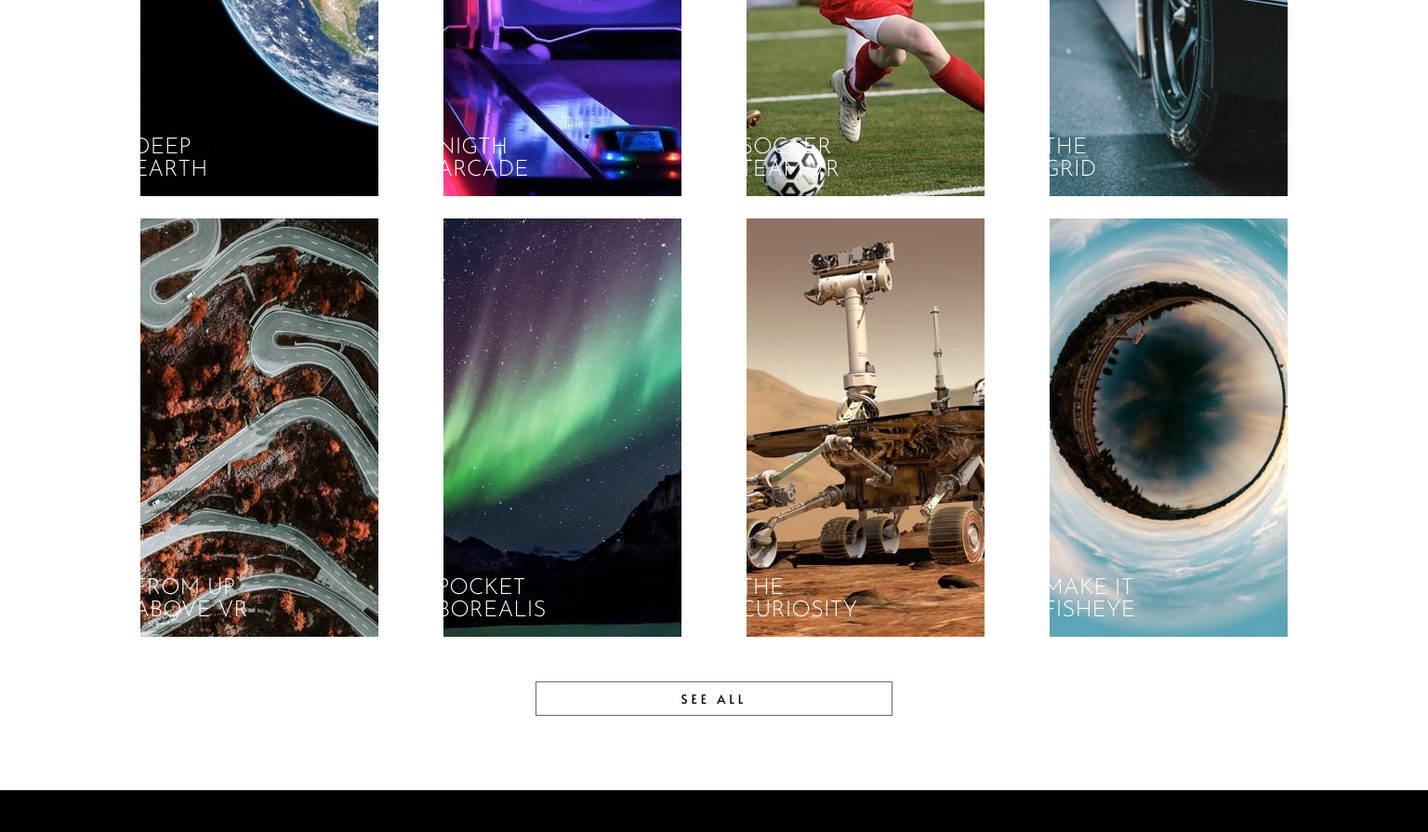
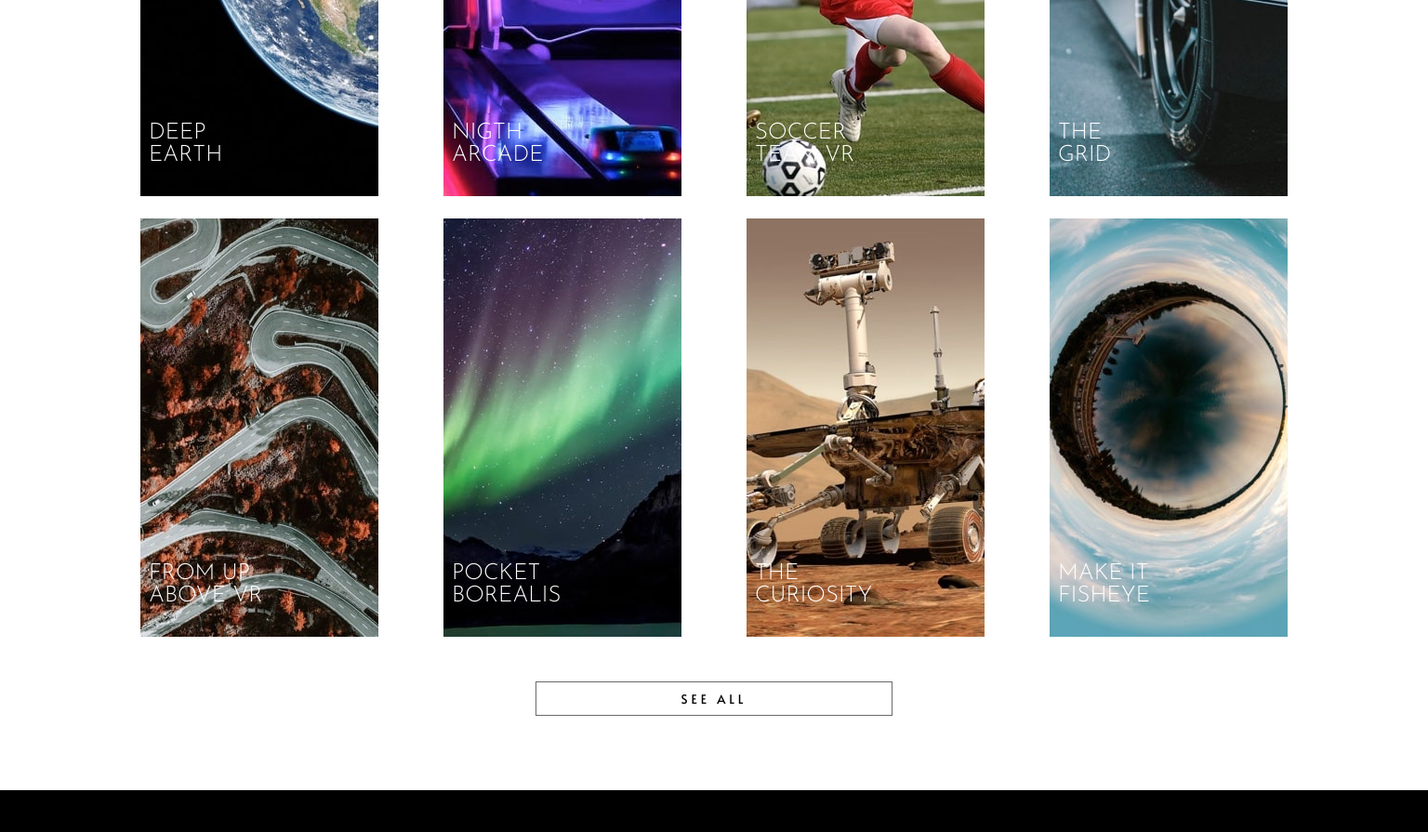
Before and after one commit to jjalbuenacabuyao/loopstudios-landing-page-main, a website: page index.html in a window 1536 px wide. Shown: the part 1700-2595 px from the top of the page at 93% size. Drawn offline with Linux system fonts and the light colour scheme.

Commit message:
Adjusted the padding in cards

```diff
--- a/src/scss/components/_cards.scss
+++ b/src/scss/components/_cards.scss
@@ -17,6 +17,10 @@
     padding: 0 0 1rem 1rem;
     line-height: normal;
     font-size: 1.5rem;
+
+    @media screen and (min-width: 90em) {
+      padding: 0 0 2rem 2rem;
+    }
   }
 
   &__image__sm {
```
Also changed, not shown: src/css/style.css, 1 other file.
